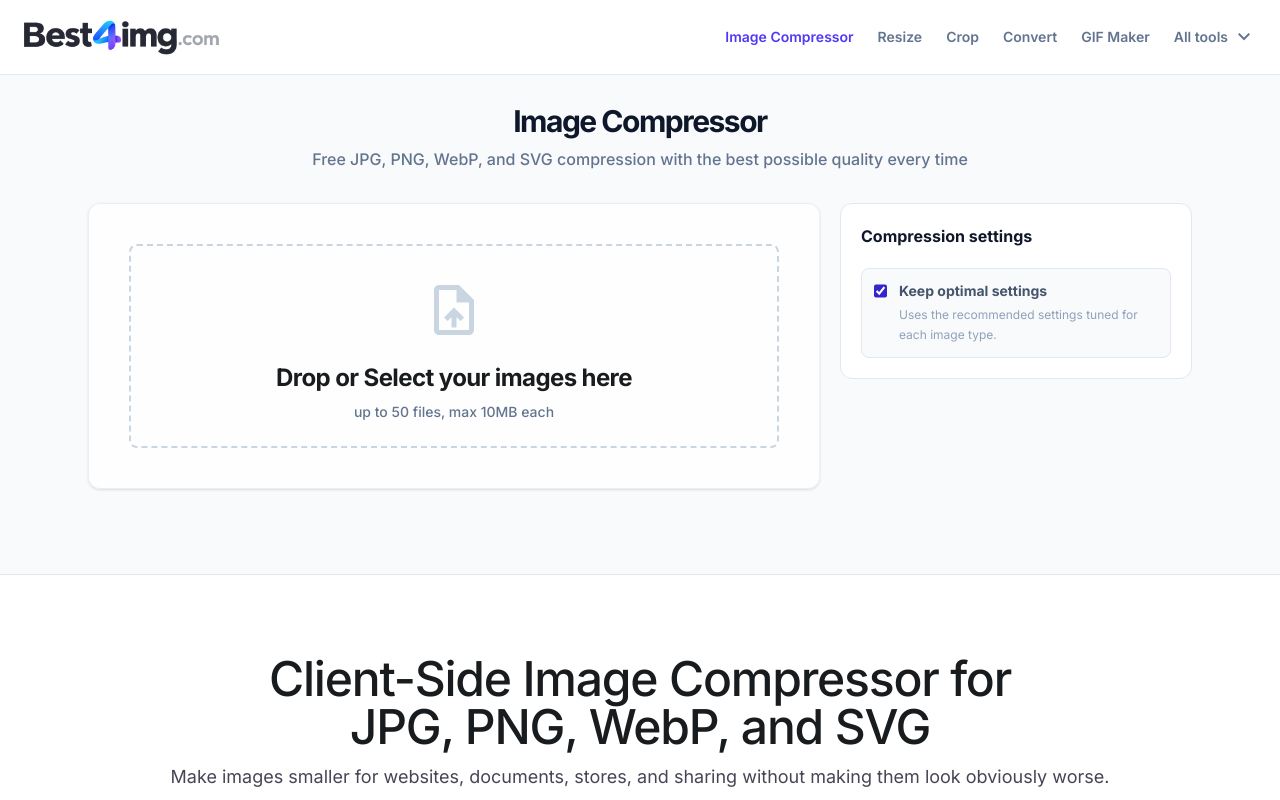
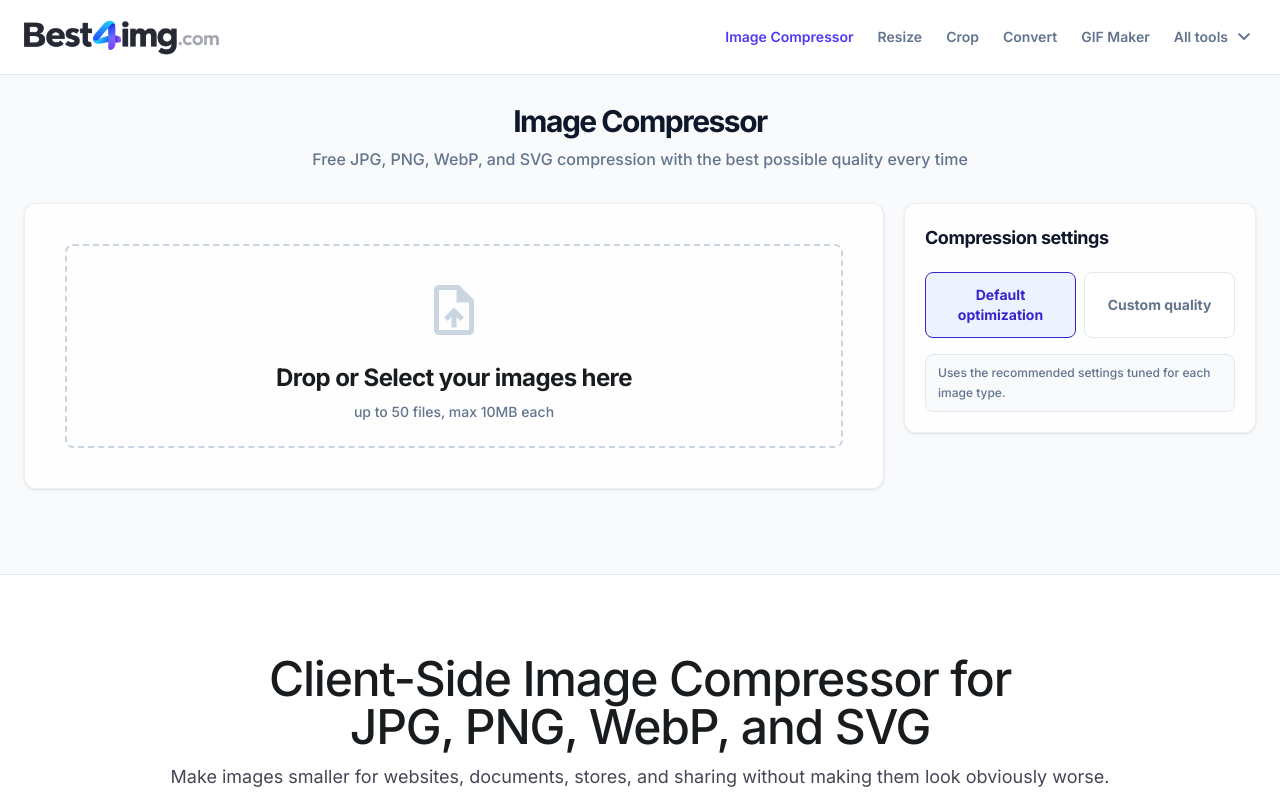
Before and after one commit to DayForce081/best4img, a React (Vite) app: page /en/compress in a window 1280 px wide. Shown: the top 800 px of the page. Built offline with nearby package versions, Linux system fonts and the light colour scheme.

Commit message:
Match compressor layout to format converter

```diff
--- a/src/locales/en.json
+++ b/src/locales/en.json
@@ -323,7 +323,7 @@
       },
       "settings": {
         "title": "Compression settings",
-        "optimal": "Keep optimal settings",
+        "optimal": "Default optimization",
         "optimalHint": "Uses the recommended settings tuned for each image type.",
         "custom": "Custom quality",
         "quality": "Quality",
--- a/src/locales/zh.json
+++ b/src/locales/zh.json
@@ -372,9 +372,9 @@
       },
       "settings": {
         "title": "压缩设置",
-        "optimal": "保持最佳状态",
+        "optimal": "默认优化",
         "optimalHint": "根据图片类型使用已经调优的推荐设置。",
-        "custom": "自定义质量",
+        "custom": "自定义",
         "quality": "压缩质量",
         "qualityHint": "质量越高，图片细节越清晰，文件也越大。"
       }
--- a/src/pages/Compressor/CompressorPage.tsx
+++ b/src/pages/Compressor/CompressorPage.tsx
@@ -197,7 +197,7 @@ export default function CompressorPage() {
   return (
     <>
       <section className="relative min-h-[500px] border-b border-slate-200 bg-[#f9fafc] pt-7 pb-14">
-        <div className="relative mx-auto max-w-[72rem] px-6 flex flex-col items-center">
+        <div className="relative mx-auto max-w-[82rem] px-6 flex flex-col items-center">
           <div className="text-center mb-8">
             <h2 className="font-bold tracking-tighter text-slate-900 text-2xl md:text-3xl">
               {copy.compressor.heroTitle}
--- a/src/pages/Compressor/ImageCompressor.tsx
+++ b/src/pages/Compressor/ImageCompressor.tsx
@@ -339,7 +339,8 @@ export default function ImageCompressor({
           </div>
         )}
 
-        <div className="grid w-full items-start gap-5 lg:grid-cols-[minmax(0,1fr)_22rem]">
+        <div className="grid w-full gap-5 lg:grid-cols-[1fr_22rem] lg:items-start">
+          <div className="flex min-w-0 flex-col gap-5">
             <DropZone
               onFilesSelect={addFiles}
               accept={accept}
@@ -348,26 +349,72 @@ export default function ImageCompressor({
               isEasy={isEasy}
               copy={{ dropTitle: copy?.dropTitle, dropHint: copy?.dropHint }}
             />
-          <aside className="rounded-xl border border-slate-200 bg-white p-5">
-            <h3 className="text-base font-bold text-slate-900">
+
+            {files.length > 0 && (
+              <section className="w-full">
+                <div className={isEasy ? 'space-y-3.5' : 'overflow-hidden rounded-xl border border-blue-100/30 bg-white/60 shadow-sm backdrop-blur-md'}>
+                  {isEasy ? (
+                    files.map((entry, i) => (
+                      <FileRow key={entry.id} entry={entry} index={i} onDownload={handleDownload} variant={variant} copy={copy} />
+                    ))
+                  ) : (
+                    <table className="w-full border-separate border-spacing-0 text-left">
+                      <tbody className="text-xs font-medium">
+                        {files.map((entry, i) => (
+                          <FileRow key={entry.id} entry={entry} index={i} onDownload={handleDownload} variant={variant} copy={copy} />
+                        ))}
+                      </tbody>
+                    </table>
+                  )}
+                </div>
+
+                <div className="mt-8 flex justify-start sm:justify-end">
+                  <button
+                    type="button"
+                    onClick={handleDownloadAll}
+                    disabled={!hasCompleted}
+                    className={`flex items-center gap-2 rounded-lg px-6 py-3 text-sm font-semibold shadow-md transition-all ${
+                      hasCompleted
+                        ? 'cursor-pointer bg-[#3525cd] text-white hover:bg-[#24189d]'
+                        : 'cursor-not-allowed bg-[#3525cd] text-white opacity-50'
+                    }`}
+                  >
+                    <span className="material-symbols-outlined">folder_zip</span>
+                    {copy?.downloadAll ?? 'Download All .ZIP'}
+                  </button>
+                </div>
+              </section>
+            )}
+          </div>
+
+          <aside className="flex flex-col rounded-xl border border-slate-200/70 bg-white/80 p-5 shadow-sm backdrop-blur-[2px]">
+            <h3 className="text-lg font-bold tracking-tight text-slate-900">
               {copy?.settings?.title ?? 'Compression settings'}
             </h3>
-            <label className="mt-5 flex cursor-pointer items-start gap-3 rounded-lg border border-slate-200 bg-slate-50 p-3">
-              <input
-                type="checkbox"
-                checked={useOptimal}
-                onChange={(event) => setUseOptimal(event.target.checked)}
-                className="mt-0.5 h-4 w-4 accent-[#3525cd]"
-              />
-              <span>
-                <span className="block text-sm font-bold text-slate-600">
-                  {copy?.settings?.optimal ?? 'Keep optimal settings'}
-                </span>
-                <span className="mt-1 block text-xs leading-5 text-slate-400">
+            <div className="mt-5 grid grid-cols-2 gap-2">
+              {[
+                [true, copy?.settings?.optimal ?? 'Default optimization'],
+                [false, copy?.settings?.custom ?? 'Custom'],
+              ].map(([optimal, label]) => (
+                <button
+                  key={String(optimal)}
+                  type="button"
+                  onClick={() => setUseOptimal(optimal === true)}
+                  className={`rounded-lg border px-3 py-3 text-sm font-bold transition-colors ${
+                    useOptimal === optimal
+                      ? 'border-[#3525cd] bg-indigo-50 text-[#3525cd]'
+                      : 'border-slate-200 bg-white text-slate-500 hover:text-slate-900'
+                  }`}
+                >
+                  {label}
+                </button>
+              ))}
+            </div>
+            {useOptimal && (
+              <p className="mt-4 rounded-lg border border-slate-200 bg-slate-50 px-3 py-2 text-xs font-medium leading-5 text-slate-500">
                 {copy?.settings?.optimalHint ?? 'Uses the recommended settings tuned for each image type.'}
-                </span>
-              </span>
-            </label>
+              </p>
+            )}
             {!useOptimal && (
               <div className="mt-5">
                 <div className="flex items-center justify-between gap-4">
@@ -392,55 +439,6 @@ export default function ImageCompressor({
           </aside>
         </div>
       </section>
-
-      {/* Results List */}
-      {files.length > 0 && (
-        <section className={`w-full ${isEasy ? 'pt-3 md:pt-5' : ''}`}>
-          <div className={isEasy ? 'space-y-3.5' : 'bg-white/60 backdrop-blur-md rounded-xl overflow-hidden border border-blue-100/30 shadow-sm'}>
-            {isEasy ? (
-              files.map((entry, i) => (
-                <FileRow
-                  key={entry.id}
-                  entry={entry}
-                  index={i}
-                  onDownload={handleDownload}
-                  variant={variant}
-                  copy={copy}
-                />
-              ))
-            ) : (
-              <table className="w-full text-left border-separate border-spacing-0">
-                <tbody className="font-medium text-xs">
-                  {files.map((entry, i) => (
-                    <FileRow
-                      key={entry.id}
-                      entry={entry}
-                      index={i}
-                      onDownload={handleDownload}
-                      variant={variant}
-                      copy={copy}
-                    />
-                  ))}
-                </tbody>
-              </table>
-            )}
-          </div>
-
-          {/* Action Buttons */}
-          <div className={`mt-8 flex ${isEasy ? 'justify-start sm:justify-end' : 'justify-end'}`}>
-            <button
-              onClick={handleDownloadAll}
-              disabled={!hasCompleted}
-              className={`px-6 py-3 text-sm font-semibold rounded-lg shadow-md transition-all flex items-center gap-2 cursor-pointer ${
-                isEasy ? 'bg-[#3525cd] text-white hover:bg-[#24189d]' : 'signature-gradient text-on-primary hover:opacity-90'
-              } ${hasCompleted ? '' : 'opacity-50 cursor-not-allowed'}`}
-            >
-              <span className="material-symbols-outlined">folder_zip</span>
-              {copy?.downloadAll ?? 'Download All .ZIP'}
-            </button>
-          </div>
-        </section>
-      )}
     </>
   );
 }
```
Lines whose indentation alone changed are shown as unchanged.
